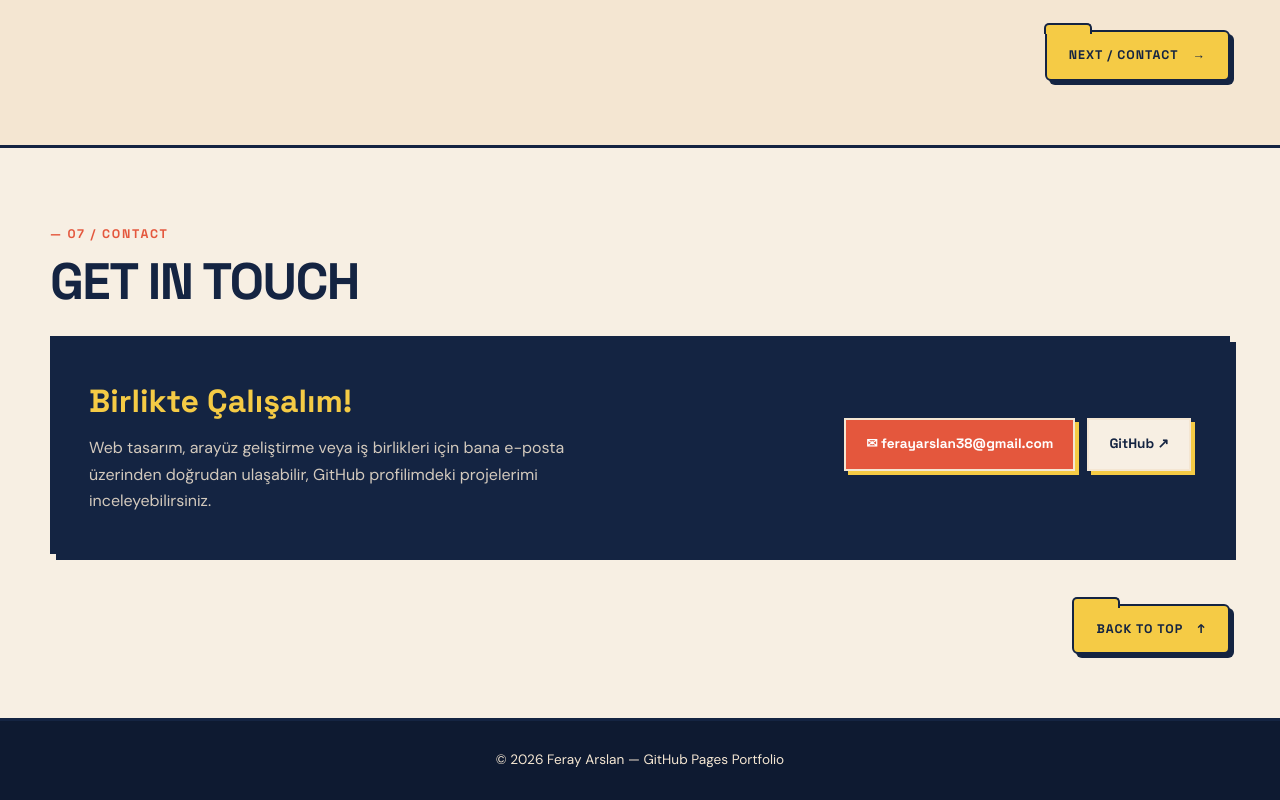
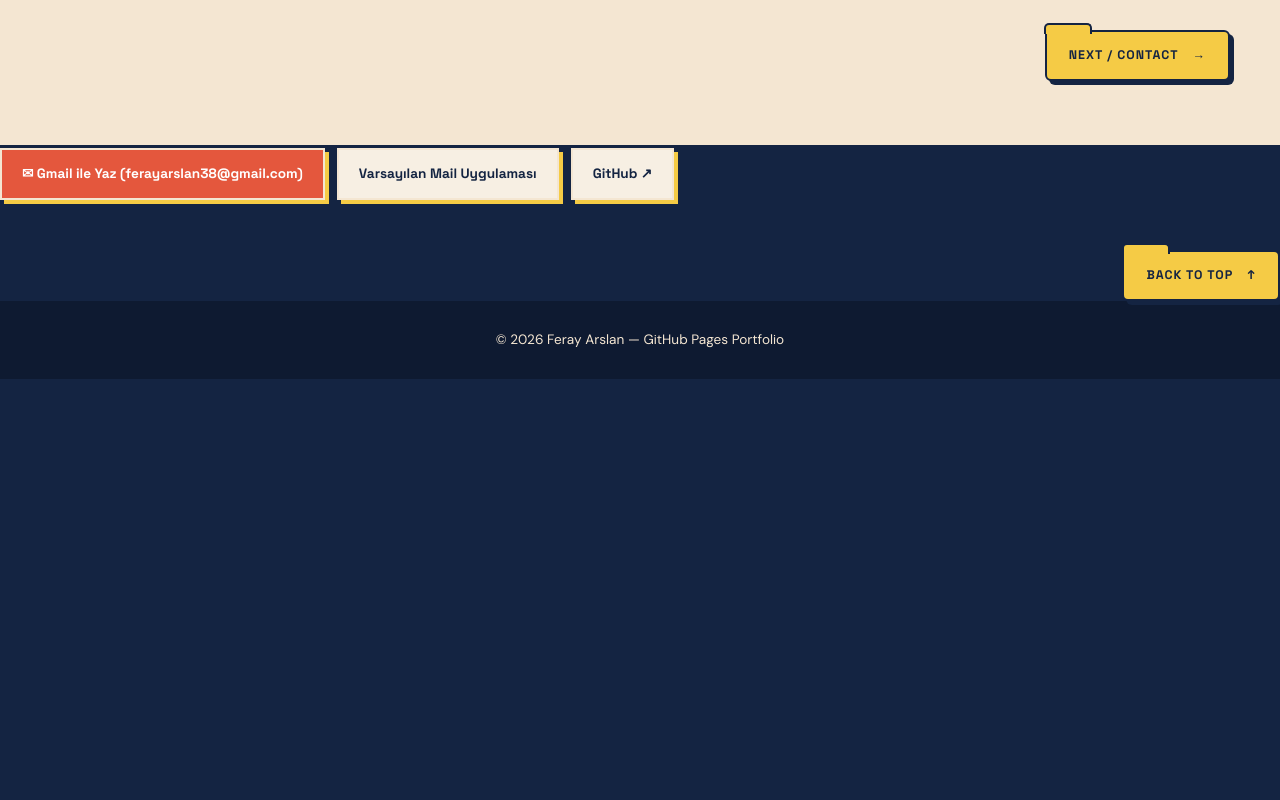
Before and after one commit to ferayarslan/ferayarslan.github.io, a plain HTML site: page index.html in a window 1280 px wide. Shown: the part 4797-5597 px from the top of the page. After the commit the page ends 5176 px from the top, so only its background shows below. Drawn offline with Linux system fonts and the light colour scheme.

Commit message:
Update index.html

```diff
--- a/index.html
+++ b/index.html
@@ -1157,23 +1157,24 @@
     </div>
   </section>
 
-  <section id="contact" class="sub-section">
-    <div class="container">
-      <p class="section-tag">— 07 / Contact</p>
-      <h2>Get In Touch</h2>
-
-      <div class="contact-box">
-        <div>
-          <h3>Birlikte Çalışalım!</h3>
-          <p>Web tasarım, arayüz geliştirme veya iş birlikleri için bana e-posta üzerinden doğrudan ulaşabilir, GitHub profilimdeki projelerimi inceleyebilirsiniz.</p>
-        </div>
-
-        <div class="contact-actions">
-          <a href="mailto:ferayarslan38@gmail.com" class="mail-btn">✉ ferayarslan38@gmail.com</a>
-          <a href="https://github.com/ferayarslan" target="_blank" rel="noopener" class="social-btn">GitHub ↗</a>
-        </div>
-      </div>
-
+ <div class="contact-actions">
+  <a
+    href="https://mail.google.com/mail/?view=cm&fs=1&to=ferayarslan38@gmail.com"
+    target="_blank"
+    rel="noopener"
+    class="mail-btn"
+  >✉ Gmail ile Yaz (ferayarslan38@gmail.com)</a>
+  <a
+    href="mailto:ferayarslan38@gmail.com"
+    class="social-btn"
+  >Varsayılan Mail Uygulaması</a>
+  <a
+    href="https://github.com/ferayarslan"
+    target="_blank"
+    rel="noopener"
+    class="social-btn"
+  >GitHub ↗</a>
+</div>
       <div class="next-bar">
         <a href="#home" class="folder-next-btn">BACK TO TOP <span>↑</span></a>
       </div>
```
